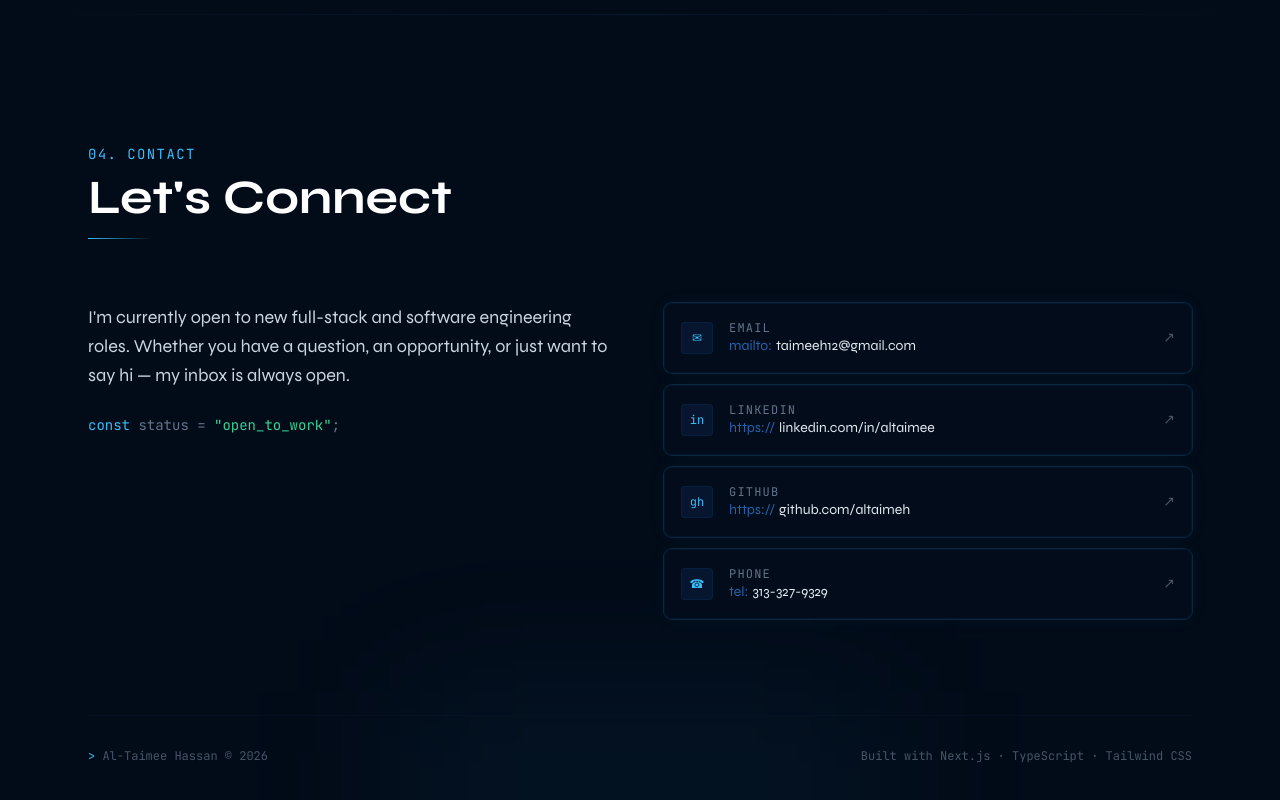
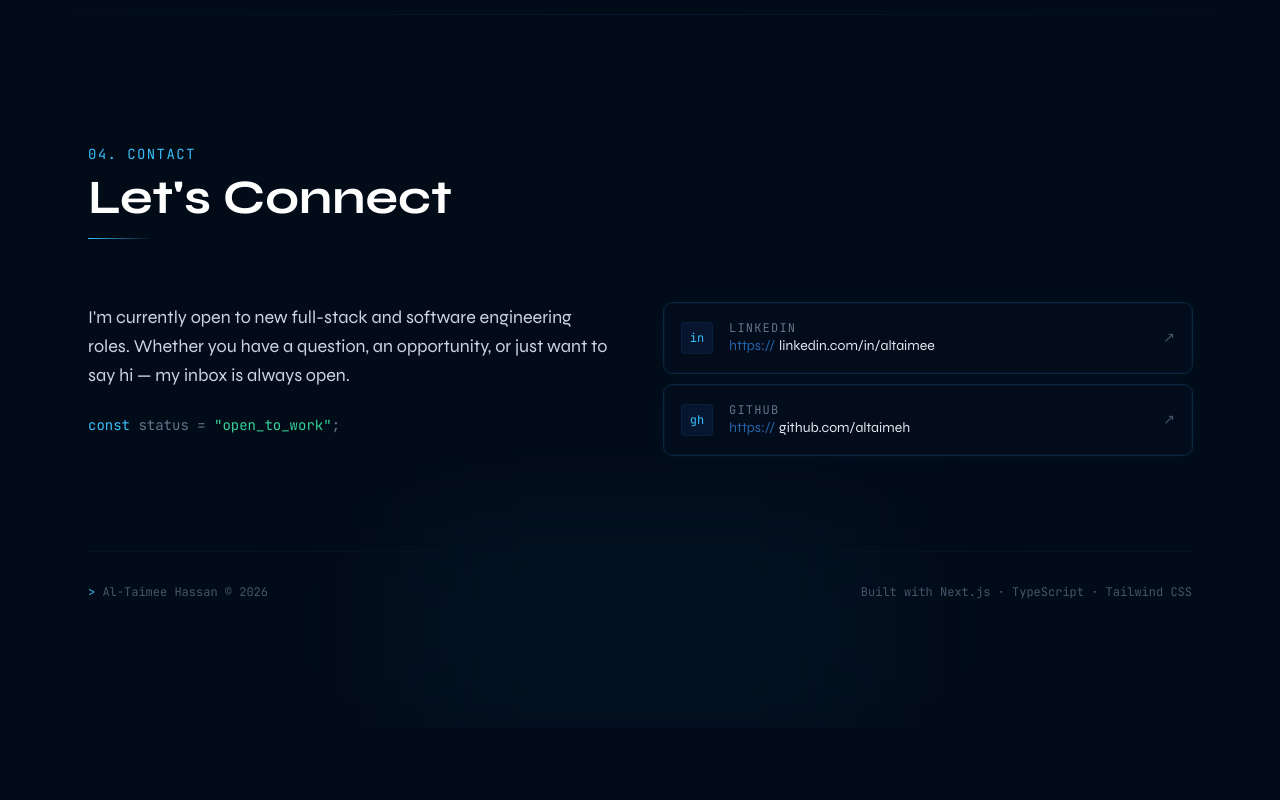
Before and after one commit to altaimeh/portfolio, a Next.js app: page / in a window 1280 px wide. Shown: the part 2705-3505 px from the top of the page. After the commit the page ends 3433 px from the top, so only its background shows below. Built offline with nearby package versions, Linux system fonts and the light colour scheme.

Commit message:
update contact section

```diff
--- a/components/Contact.tsx
+++ b/components/Contact.tsx
@@ -3,13 +3,7 @@
 import { useEffect, useRef, useState } from 'react'
 
 const links = [
-  {
-    label: 'Email',
-    value: 'taimeeh12@gmail.com',
-    href: 'mailto:taimeeh12@gmail.com',
-    icon: '✉',
-    mono: 'mailto:',
-  },
+
   {
     label: 'LinkedIn',
     value: 'linkedin.com/in/altaimee',
@@ -24,13 +18,7 @@ const links = [
     icon: 'gh',
     mono: 'https://',
   },
-  {
-    label: 'Phone',
-    value: '313-327-9329',
-    href: 'tel:3133279329',
-    icon: '☎',
-    mono: 'tel:',
-  },
+
 ]
 
 export default function Contact() {
```
